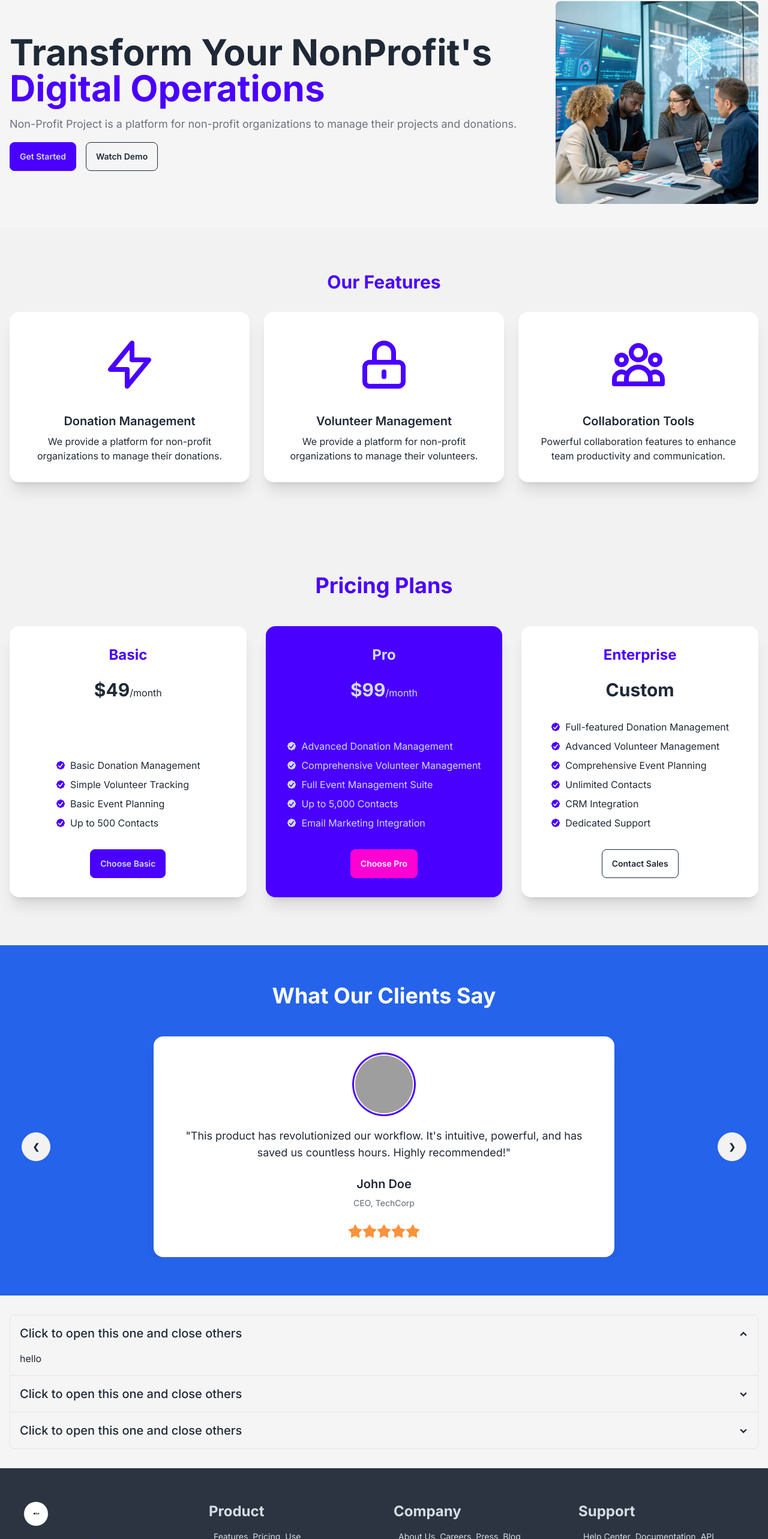
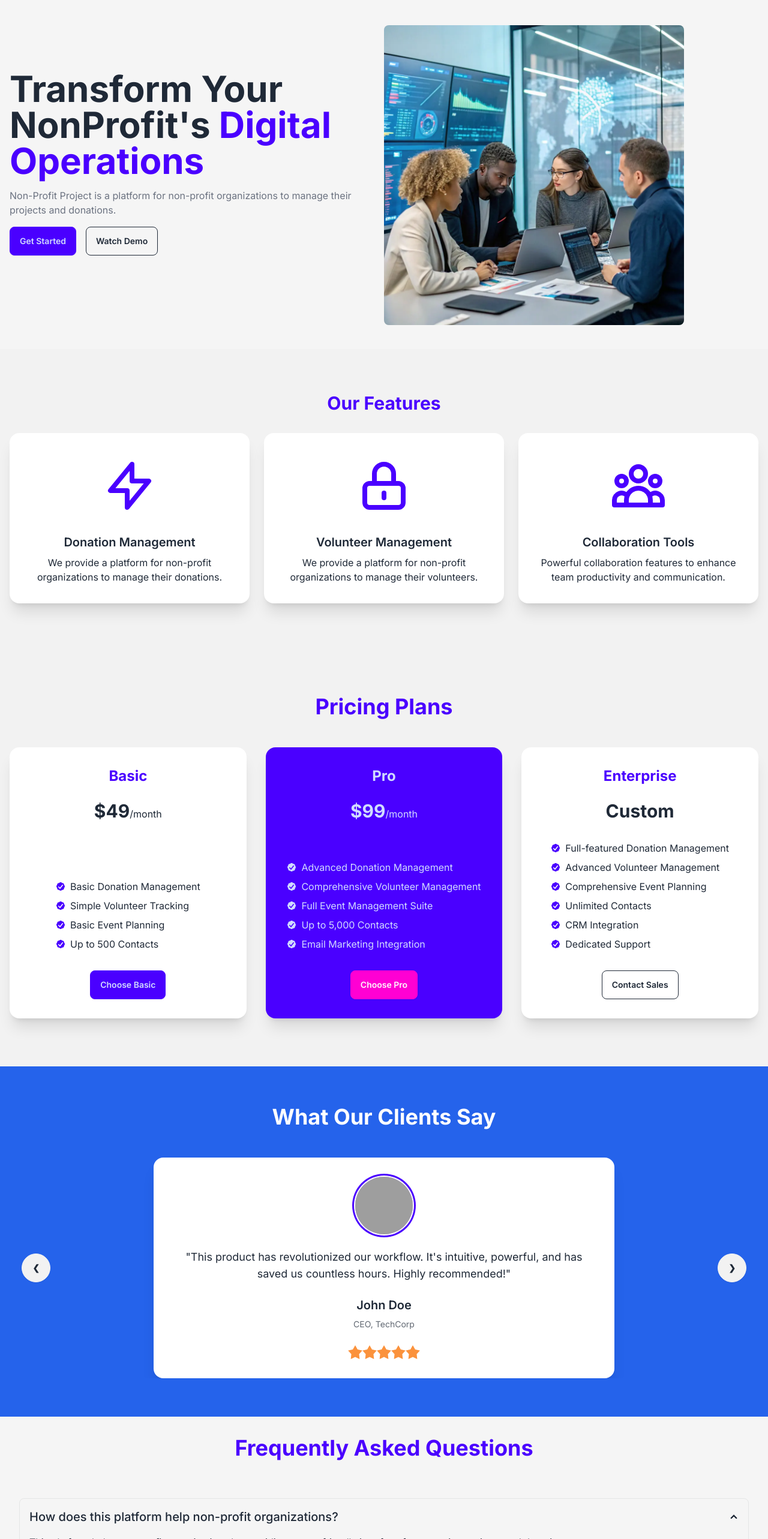
Before and after one commit to Inzaghi-Mohamed/saas-practiz, a Next.js app: page / in a window 1280 px wide. Shown: the part 159-2725 px from the top of the page at 60% size. Built offline with nearby package versions, Linux system fonts and the light colour scheme; grey boxes are pictures that could not be loaded.

Commit message:
Again more style config

```diff
--- a/components/Faq.jsx
+++ b/components/Faq.jsx
@@ -2,29 +2,32 @@ import React from 'react'
 
 function Faq() {
   return (
+    <div className='container mx-auto px-4 py-8'>
+      <h1 className='text-4xl font-bold text-center mb-8 text-primary'>Frequently Asked Questions</h1>
     <div id='faq' className="join join-vertical w-full container mx-auto px-4 py-8">
-  <div className="collapse collapse-arrow join-item border-base-300 border">
+  <div className="collapse collapse-arrow join-item border-base-300 border hover:cursor-pointer">
     <input type="radio" name="my-accordion-4" defaultChecked />
-    <div className="collapse-title text-xl font-medium">Click to open this one and close others</div>
+    <div className="collapse-title text-xl font-medium">How does this platform help non-profit organizations?</div>
     <div className="collapse-content">
-      <p>hello</p>
+      <p>This platform helps non-profit organizations by providing a user-friendly interface for managing projects and donations.</p>
+    </div>
+  </div>
+  <div className="collapse collapse-arrow join-item border-base-300 border hover:cursor-pointer ">
+    <input type="radio" name="my-accordion-4" />
+        <div className="collapse-title text-xl font-medium">How does this platform help non-profit organizations?</div>
+    <div className="collapse-content">
+      <p>This platform helps non-profit organizations by providing a user-friendly interface for managing projects and donations.</p>
     </div>
   </div>
   <div className="collapse collapse-arrow join-item border-base-300 border">
     <input type="radio" name="my-accordion-4" />
-    <div className="collapse-title text-xl font-medium">Click to open this one and close others</div>
+    <div className="collapse-title text-xl font-medium">How does this platform help non-profit organizations?</div>
     <div className="collapse-content">
-      <p>hello</p>
-    </div>
-  </div>
-  <div className="collapse collapse-arrow join-item border-base-300 border">
-    <input type="radio" name="my-accordion-4" />
-    <div className="collapse-title text-xl font-medium">Click to open this one and close others</div>
-    <div className="collapse-content">
-      <p>hello</p>
+      <p>This platform helps non-profit organizations by providing a user-friendly interface for managing projects and donations.</p>
     </div>
   </div>
 </div>
+  </div>
   )
 }
 
--- a/components/Footer.jsx
+++ b/components/Footer.jsx
@@ -31,29 +31,35 @@ function Footer() {
 
         {/* Product Links */}
         <div className="mt-4 space-x-2">
-          <h3 className="text-2xl font-bold mb-4">Product</h3>
+            <h3 className="text-2xl font-bold mb-4 text-primary">Product</h3>
+            <div className='flex flex-col'>
           <Link href="#" className="link link-hover">Features</Link>
           <Link href="#" className="link link-hover">Pricing</Link>
           <Link href="#" className="link link-hover">Use Cases</Link>
           <Link href="#" className="link link-hover">Integrations</Link>
+          </div>
         </div>
 
         {/* Company Links */}
         <div className="mt-4 space-x-2">
-          <h3 className ="text-2xl font-bold mb-4">Company</h3>
+        <h3 className =" text-2xl font-bold mb-4 text-primary">Company</h3>
+        <div className='flex flex-col'>
           <Link href="#" className="link link-hover">About Us</Link>
           <Link href="#" className="link link-hover">Careers</Link>
           <Link href="#" className="link link-hover">Press</Link>
           <Link href="#" className="link link-hover">Blog</Link>
         </div>
+        </div>
 
         {/* Support Links */}
         <div className="mt-4 space-x-2">
-          <h3 className ="text-2xl font-bold mb-4">Support</h3>
+          <h3 className ="text-2xl font-bold mb-4 text-primary">Support</h3>
+          <div className='flex flex-col'>
           <Link href="#" className="link link-hover">Help Center</Link>
           <Link href="#" className="link link-hover">Documentation</Link>
           <Link href="#" className="link link-hover">API Status</Link>
           <Link href="#" className="link link-hover">Contact Us</Link>
+          </div>
         </div>
       </div>
 
--- a/components/Header.jsx
+++ b/components/Header.jsx
@@ -11,7 +11,7 @@ function Header() {
          <h1 className='text-2xl font-bold text-primary'>Non-Profit</h1>
         </Link>
       </div>
-      <div className="space-x-4 lg:space-x-8">
+      <div className="space-x-4 max-md:hidden lg:space-x-8">
         <Link className='hover:text-primary hover:underline' href="#features">Features</Link>
         <Link className='hover:text-primary hover:underline' href="#pricing">Pricing</Link>
         <Link className='hover:text-primary hover:underline' href="#testimonials">Testimonials</Link>
--- a/components/Hero.jsx
+++ b/components/Hero.jsx
@@ -3,16 +3,16 @@ import Image from 'next/image'
 import hero from '@/public/hero.png'
 function Hero() {
   return (
-    <div className=' flex justify-between items-center px-4 py-10 container mx-auto'>
-      <div className='space-y-4'>
+    <div className=' flex justify-between items-center px-4 py-10 container mx-auto max-md:flex-col '>
+      <div className='space-y-4 lg:w-1/2'>
         <h1 className='text-4xl lg:text-6xl font-bold'>Transform Your NonProfit's <span className='text-primary'>Digital Operations</span></h1>
-        <p className='text-gray-500 lg:text-lg'>Non-Profit Project is a platform for non-profit organizations to manage their projects and donations.</p>
+        <p className='text-gray-500'>Non-Profit Project is a platform for non-profit organizations to manage their projects and donations.</p>
         <div className='flex gap-4'>
           <button className='btn btn-primary'>Get Started</button>
           <button className='btn btn-outline'>Watch Demo</button>
         </div>
       </div>
-      <div>
+      <div className='mt-10 lg:w-1/2'>
         <Image className='rounded-lg' src={hero} alt="Non-Profit Project" width={500} height={500} />
       </div>
     </div>
--- a/tailwind.config.js
+++ b/tailwind.config.js
@@ -16,6 +16,6 @@ module.exports = {
   },
   plugins: [require("daisyui")],
   daisyui: {
-    themes: ["light", "dark"],
+    themes: ["light", "dark", "night", "cyberpunk", "corporate", "synthwave", "retro", "valentine", "halloween", "garden", "forest", "aqua", "lofi", "pastel", "fantasy", "wireframe", "black", "luxury", "dracula", "cmyk", "autumn", "business", "acid", "lemonade", "night", "coffee", "winter"],
   },
 };
```
